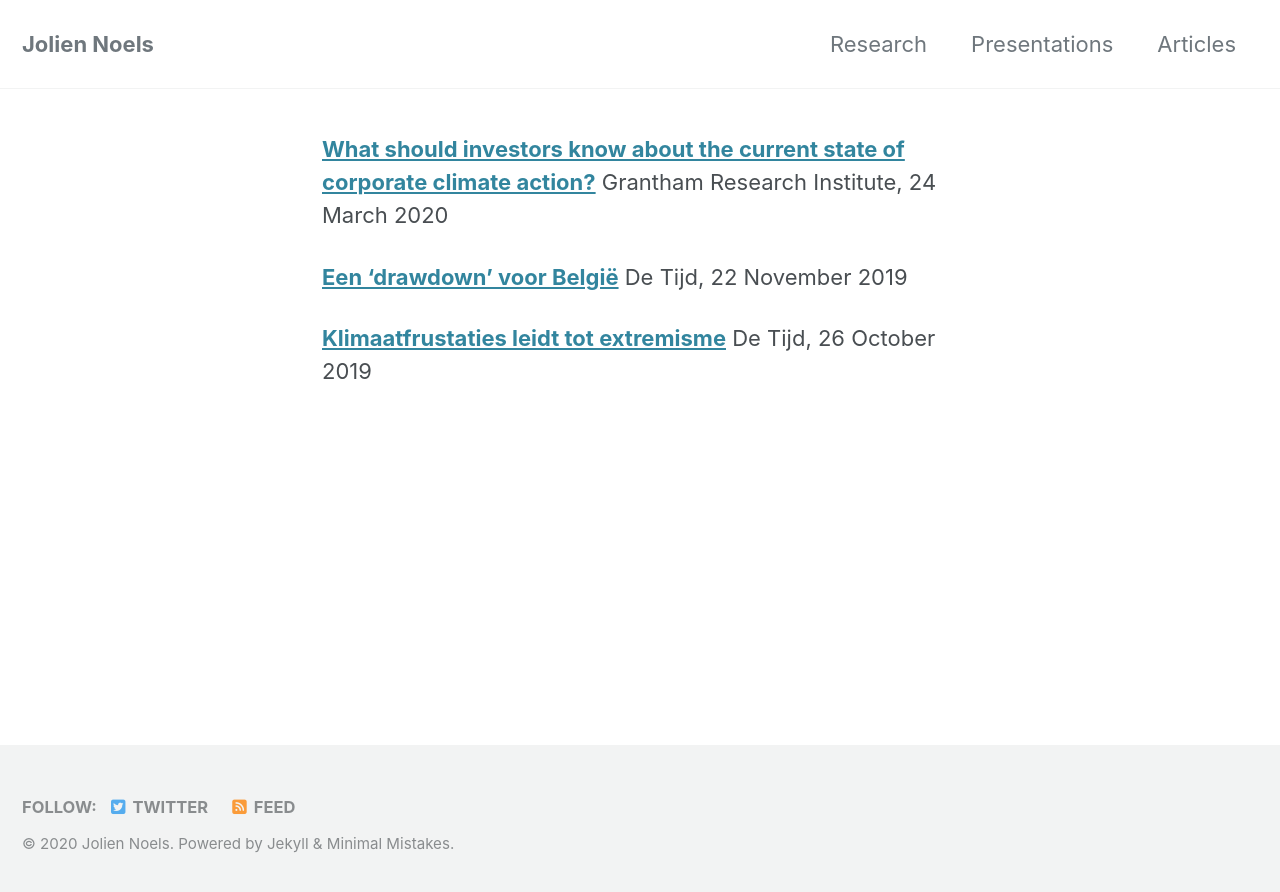
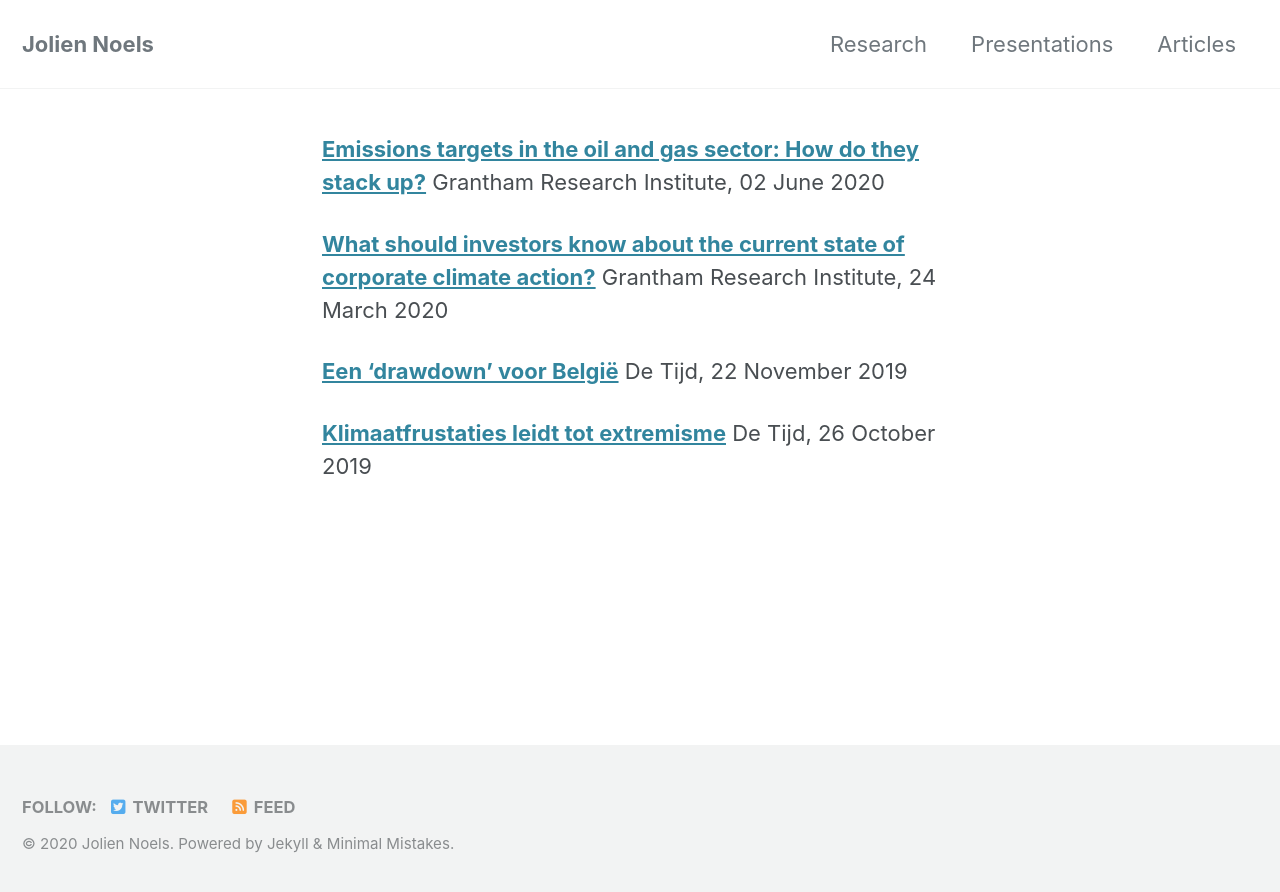
Before and after one commit to JolienNoels/joliennoels.github.io, a Jekyll site: the page built from _pages/articles.md, in a window 1280 px wide. Shown: the top 892 px of the page. Built offline with Jekyll 4.4.1, drawn with Linux system fonts in a browser that asks for light colours; cached includes are drawn as plain includes; nearby versions of some CDN libraries.

Commit message:
Update articles.md

```diff
--- a/_pages/articles.md
+++ b/_pages/articles.md
@@ -2,6 +2,8 @@
 layout: archive
 permalink: /articles/
 ---
+
+**[Emissions targets in the oil and gas sector: How do they stack up?](http://www.lse.ac.uk/GranthamInstitute/news/emissions-targets-in-the-oil-and-gas-sector-how-do-they-stack-up/)** Grantham Research Institute, 02 June 2020
 
 **[What should investors know about the current state of corporate climate action?](http://www.lse.ac.uk/GranthamInstitute/news/what-should-investors-know-about-the-current-state-of-corporate-climate-action/ )** Grantham Research Institute, 24 March 2020
 
```
